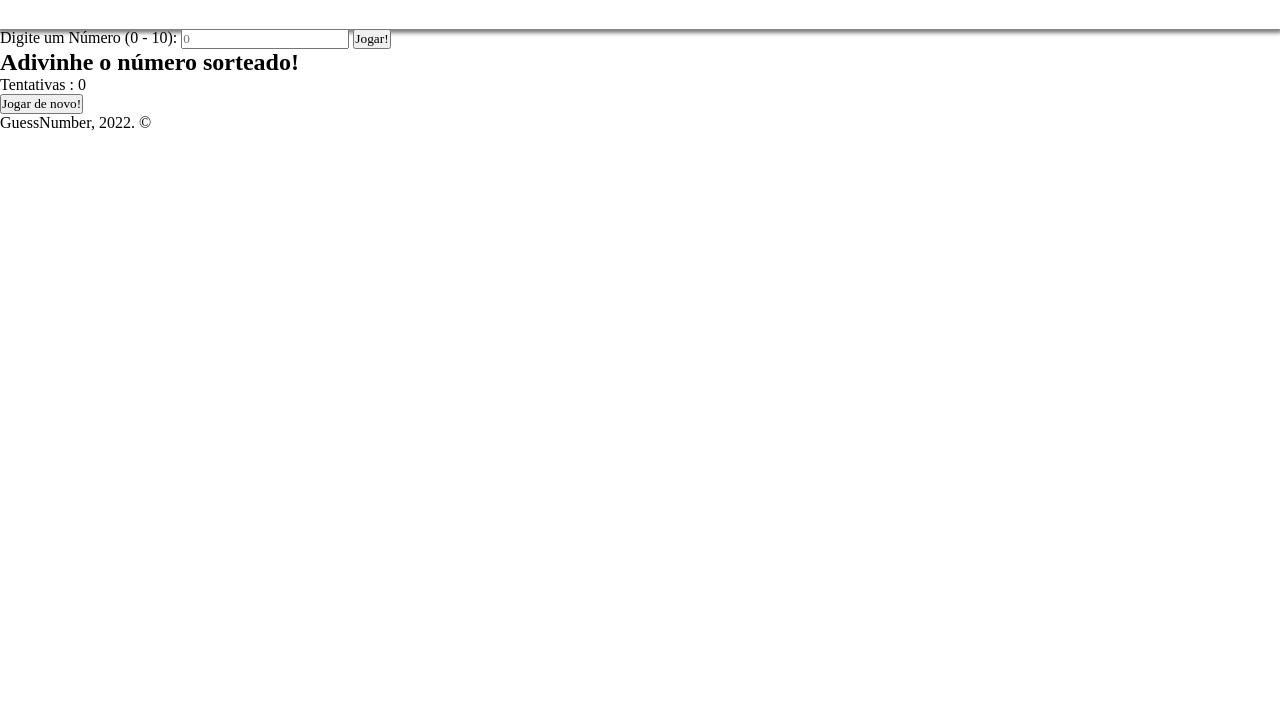
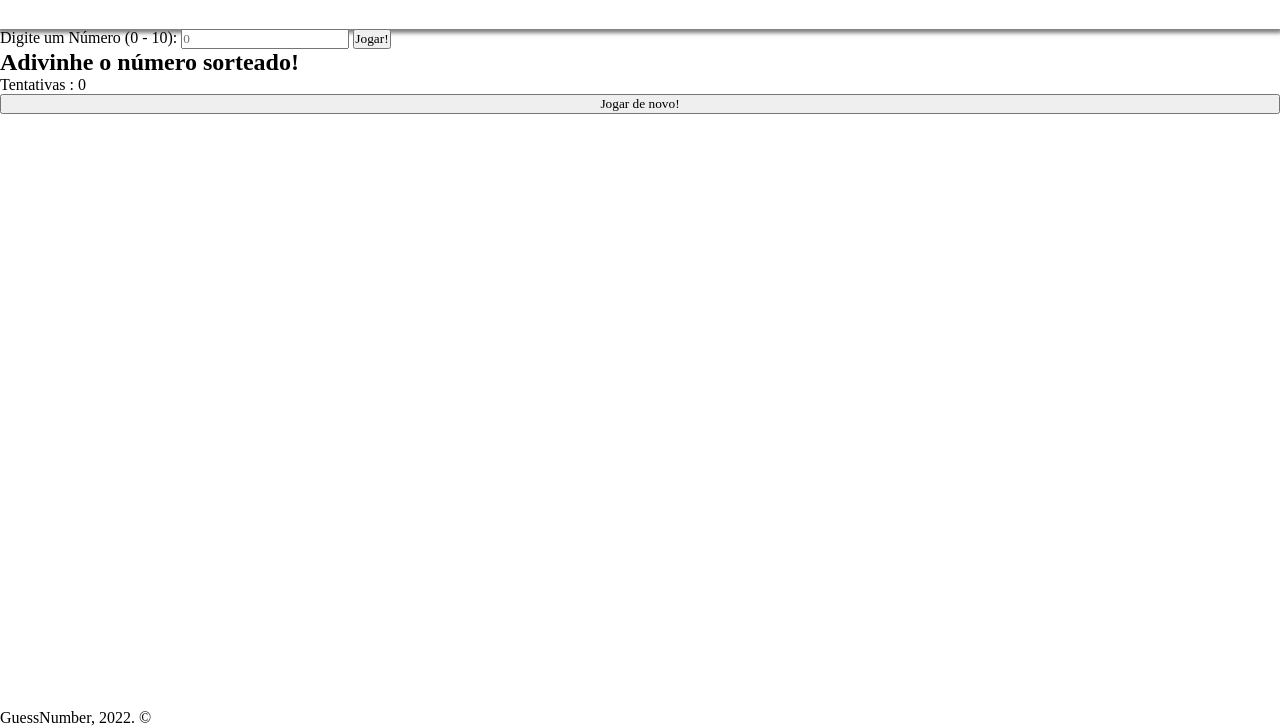
Before and after one commit to Danilolima180/GuessNumber, a plain HTML site: page index.html in a window 1280 px wide. Shown: the part 72-800 px from the top of the page. Drawn offline with Linux system fonts and the light colour scheme.

Commit message:
estizado no css a class container

```diff
--- a/css/style.css
+++ b/css/style.css
@@ -27,3 +27,13 @@ header {
     font-weight: 300;
 
   }
+  /* atalho para comentario control + : */
+  /*  Container ===================== */
+  .container {
+  width: 100%;
+  height: 85vh;
+  display: flex;
+  flex-direction: column;
+  justify-content: flex-start;
+  background: linear-gradient (to right, #ddd, #eee,#ddd);
+}
```
